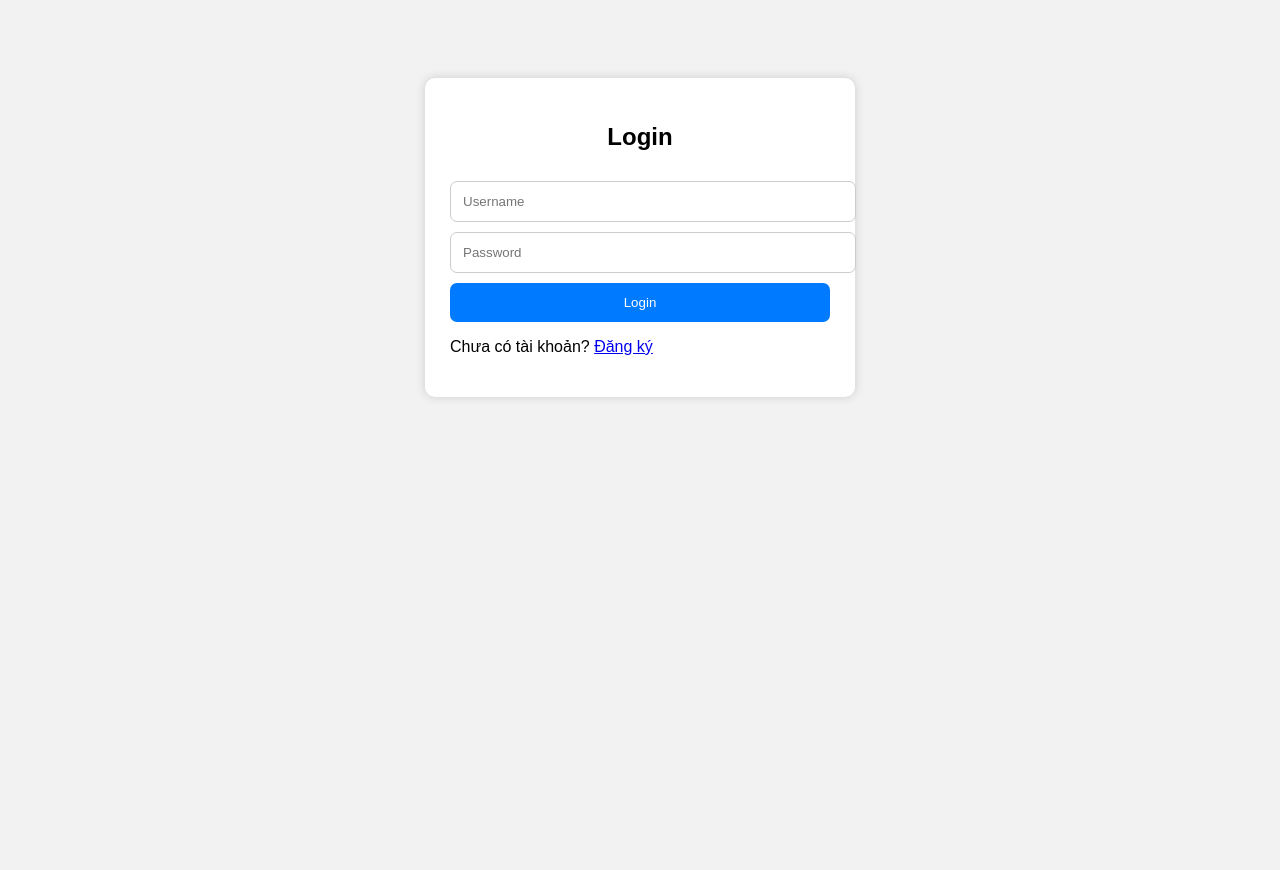
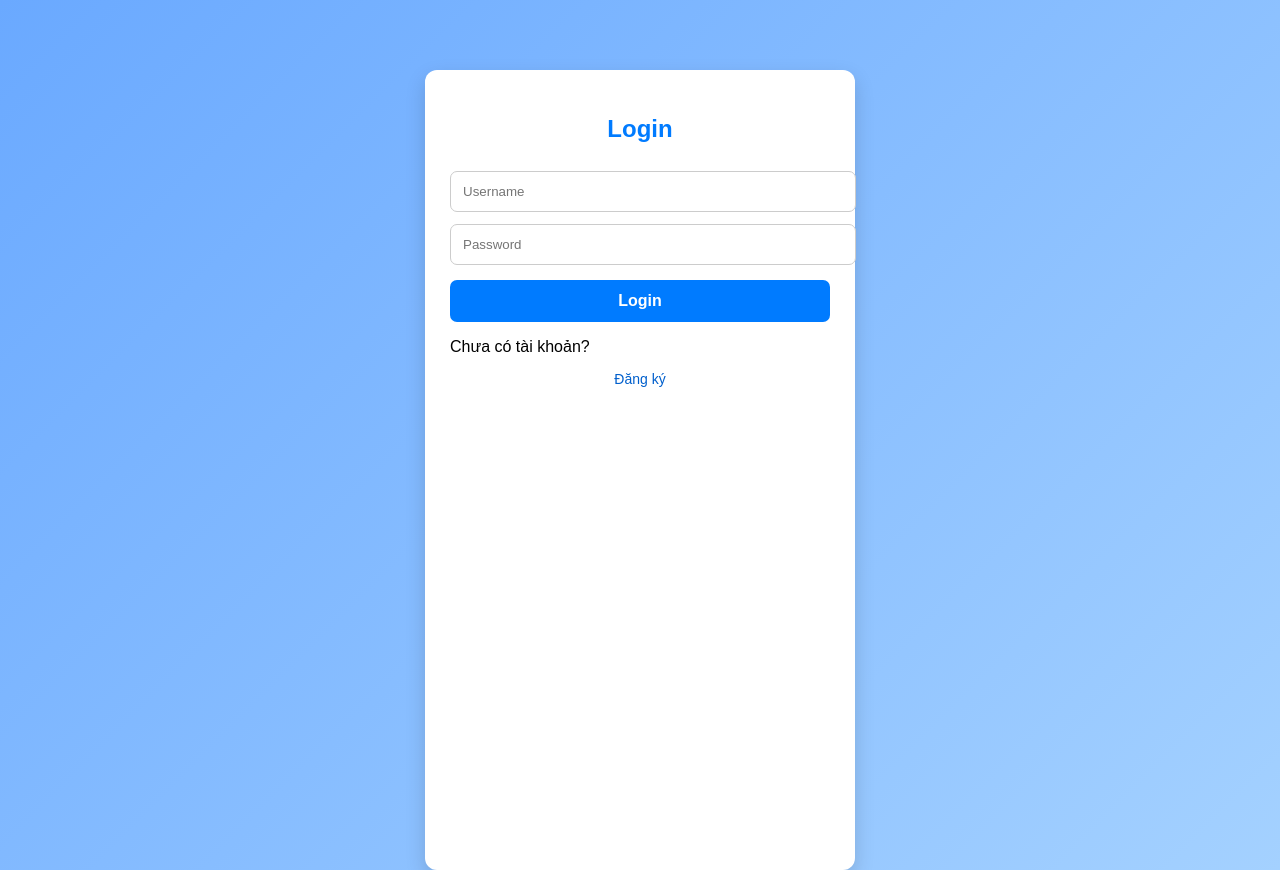
Before and after one commit to TruongHoangQuan0301/DTDM3, a website: page public/login.html in a window 1280 px wide. Before the commit the page ends 800 px from the top, so only its background shows below. Drawn offline with Linux system fonts and the light colour scheme.

Commit message:
Update style.css

```diff
--- a/public/style.css
+++ b/public/style.css
@@ -1,33 +1,77 @@
 body {
-  font-family: Arial;
-  background: #f2f2f2;
+  font-family: Arial, sans-serif;
+  background: linear-gradient(135deg, #6aa9ff, #a4d1ff);
   display: flex;
   justify-content: center;
   padding-top: 70px;
+  min-height: 100vh;
+  margin: 0;
 }
 
 .box {
   width: 380px;
   padding: 25px;
   background: white;
-  box-shadow: 0 0 10px #ccc;
-  border-radius: 10px;
+  box-shadow: 0 8px 20px rgba(0, 0, 0, 0.15);
+  border-radius: 12px;
+  animation: fadeIn 0.5s ease;
 }
 
 h2 {
   text-align: center;
+  margin-bottom: 15px;
+  color: #007bff;
+  font-weight: bold;
 }
 
-input, button {
+input {
   width: 100%;
   padding: 12px;
-  margin-top: 10px;
+  margin-top: 12px;
   border-radius: 7px;
   border: 1px solid #ccc;
+  transition: 0.3s;
+}
+
+input:focus {
+  border-color: #007bff;
+  outline: none;
+  box-shadow: 0 0 5px rgba(0, 123, 255, 0.5);
 }
 
 button {
+  width: 100%;
+  padding: 12px;
+  margin-top: 15px;
   background: #007bff;
   color: white;
   border: none;
+  border-radius: 7px;
+  cursor: pointer;
+  font-size: 16px;
+  font-weight: bold;
+  transition: 0.3s;
 }
+
+button:hover {
+  background: #005fcc;
+}
+
+a {
+  display: block;
+  text-align: center;
+  margin-top: 15px;
+  color: #005fcc;
+  text-decoration: none;
+  font-size: 14px;
+}
+
+a:hover {
+  text-decoration: underline;
+}
+
+/* Fade In Animation */
+@keyframes fadeIn {
+  from { opacity: 0; transform: translateY(-10px); }
+  to   { opacity: 1; transform: translateY(0); }
+}
```
